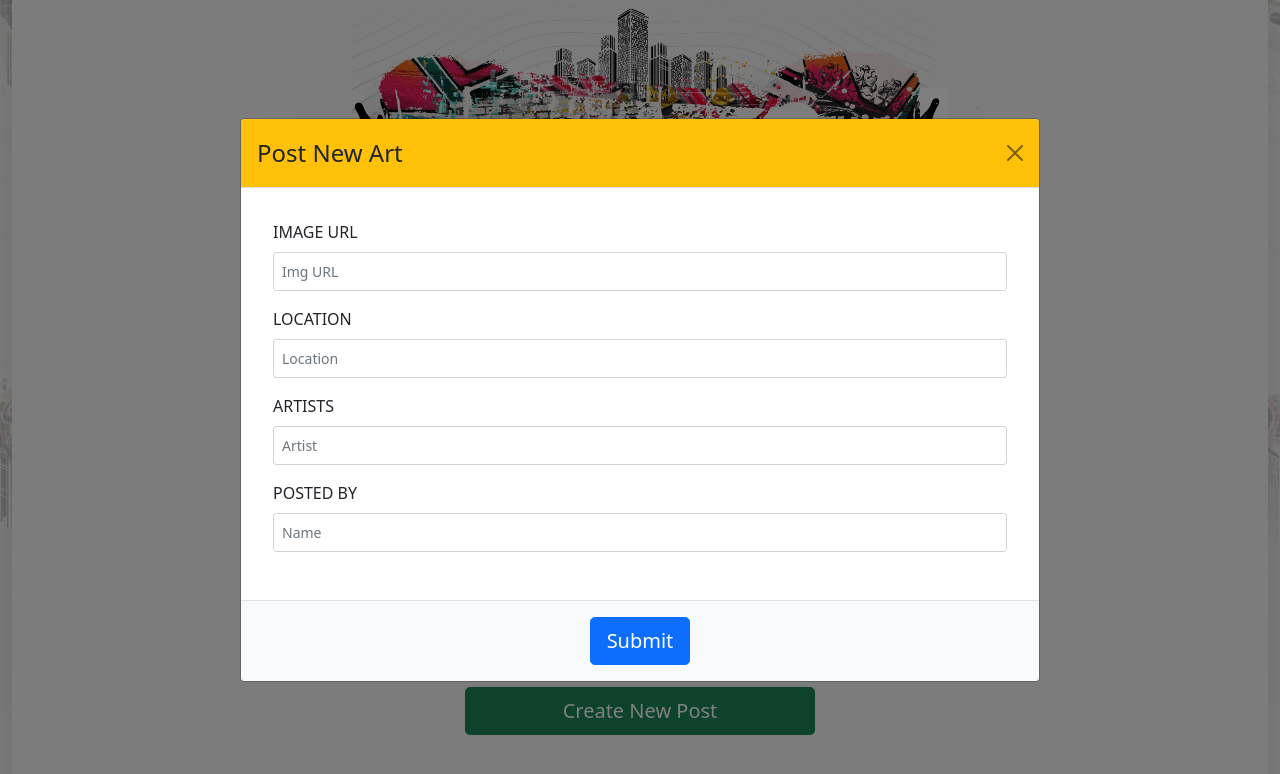
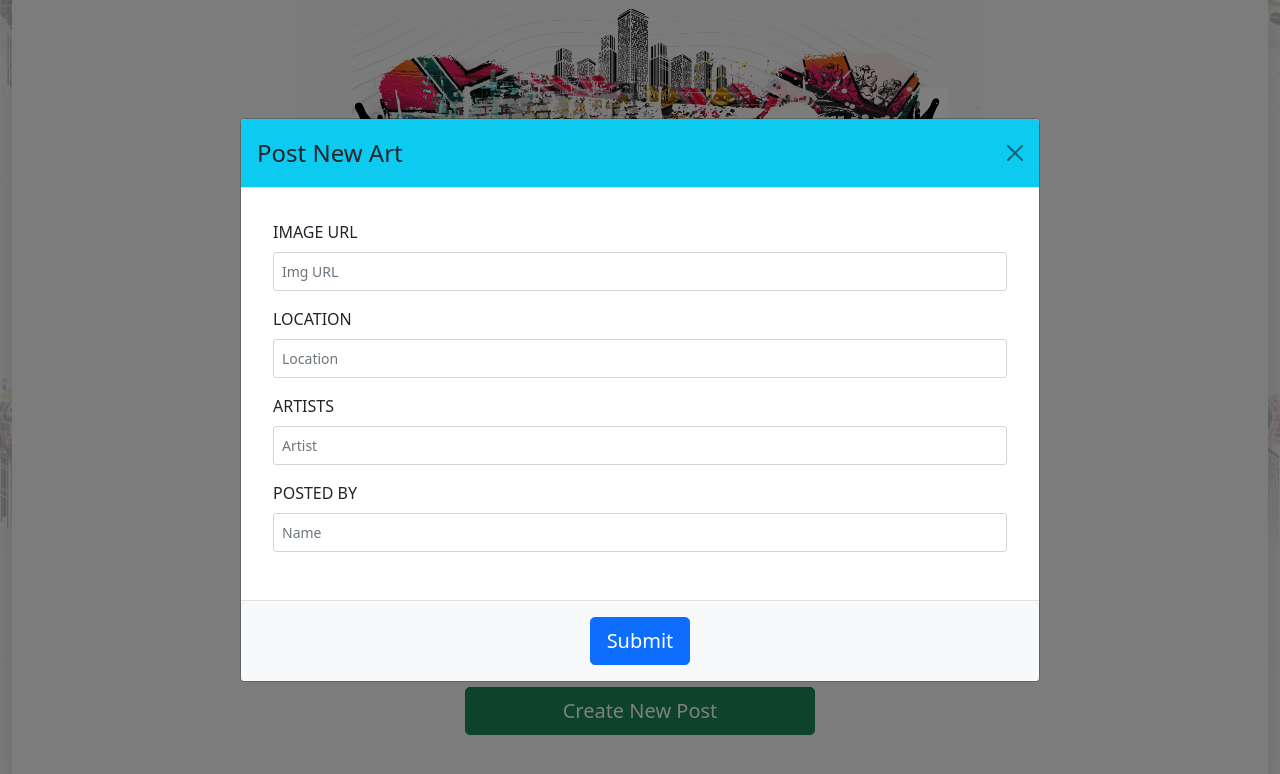
Before and after one commit to mbz7/Urban-Walls-FrontEnd, a React (Create React App) app in the folder my-app/: page / in a window 1280 px wide. Both pictures are taken after typing "Sample" into the empty fields and a click on the button "Create New Post". Shown: the part 164-938 px from the top of the page. Built offline with nearby package versions, Linux system fonts and the light colour scheme; no server answers.

Commit message:
updated modal styling

```diff
--- a/my-app/src/components/NewPost.js
+++ b/my-app/src/components/NewPost.js
@@ -49,7 +49,7 @@ export default function NewPost({ setNewPost }) {
         show={show}
         onHide={handleClose}
       >
-        <Modal.Header className="bg-warning" closeButton>
+        <Modal.Header className="bg-info" closeButton>
           <Modal.Title>Post New Art</Modal.Title>
         </Modal.Header>
         <Modal.Body>
```
